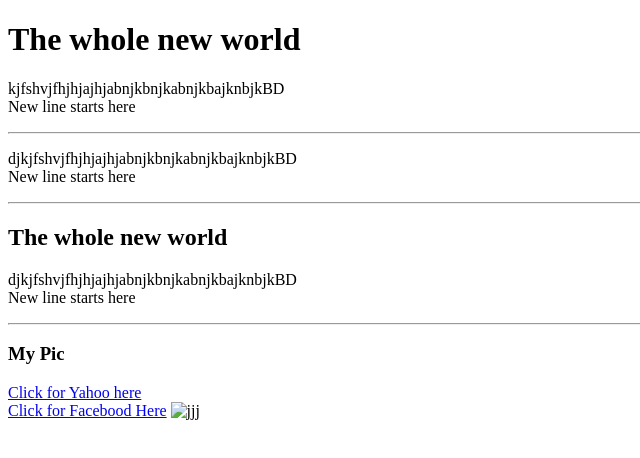
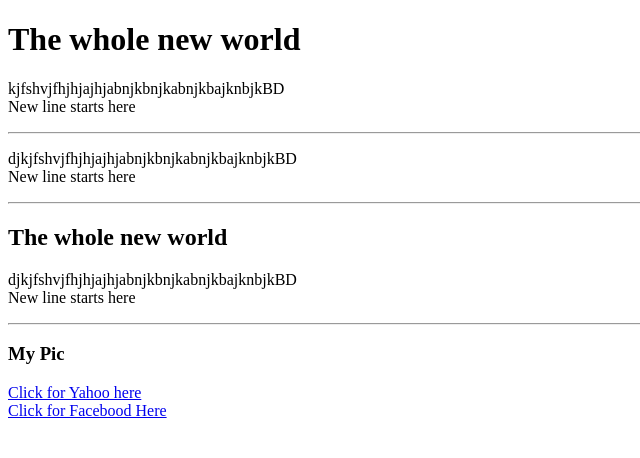
Before and after one commit to imran286/coursera-test, a plain HTML site: page site/index.html in a window 1280 px wide. Shown: the full height of the page, 0-640 px from the left. Drawn offline with Linux system fonts and the light colour scheme.

Commit message:
Remove the final image

```diff
--- a/site/index.html
+++ b/site/index.html
@@ -29,7 +29,6 @@
 	<a href="wwww.yahoo.com"> Click for Yahoo here</a> <BR>
 	<a href="www.facebook.com"> Click for Facebood Here</a>
 
-	<img src="npm install -g browser-sync" alt="jjj" height="90 " width="200">
 
 
  </body>
```
